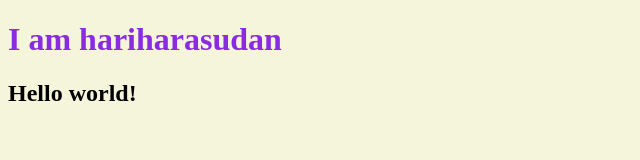
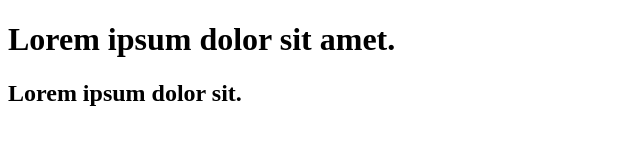
Before and after one commit to HARIHARASUDAN15/Frontendclass, a plain HTML site: page index.html in a window 1280 px wide. Shown: the whole page, without its empty margins (0-640 px from the left). Drawn offline with Linux system fonts and the light colour scheme.

Commit message:
create simple html code

```diff
--- a/index.html
+++ b/index.html
@@ -3,11 +3,10 @@
 <head>
     <meta charset="UTF-8">
     <meta name="viewport" content="width=device-width, initial-scale=1.0">
-    <title>Sample</title>
-    <link rel="stylesheet" href="style.css">
+    <title>Document</title>
 </head>
 <body>
-    <h1>I am hariharasudan</h1>
-    <h2>Hello world!</h2>
+    <h1>Lorem ipsum dolor sit amet.</h1>
+    <h2>Lorem ipsum dolor sit.</h2>
 </body>
 </html>
--- a/style.css
+++ b/style.css
@@ -1,6 +1,6 @@
-body{
-    background-color: beige;
+h1{
+    color: black;
 }
-h1{
-    color: blueviolet;
+h2{
+    color: aliceblue;
 }
```
